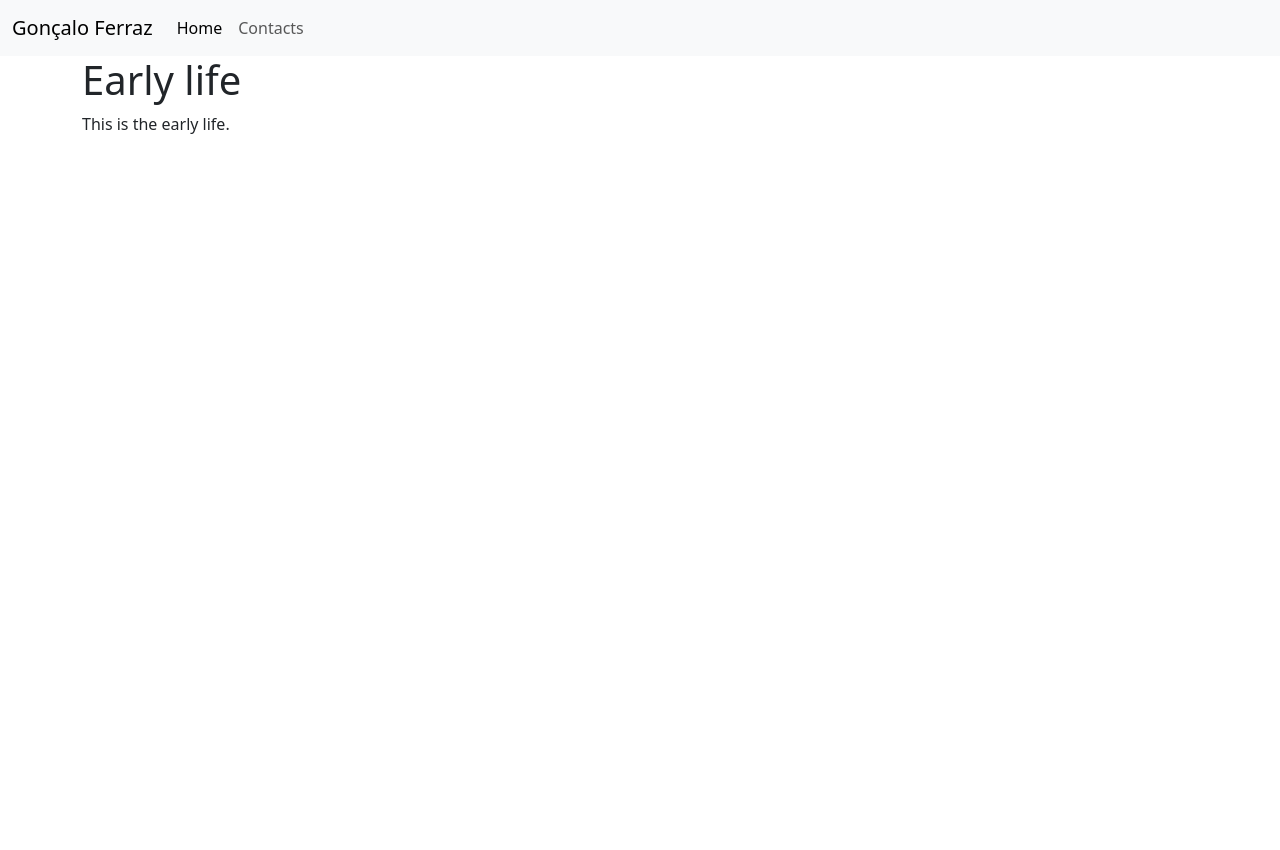
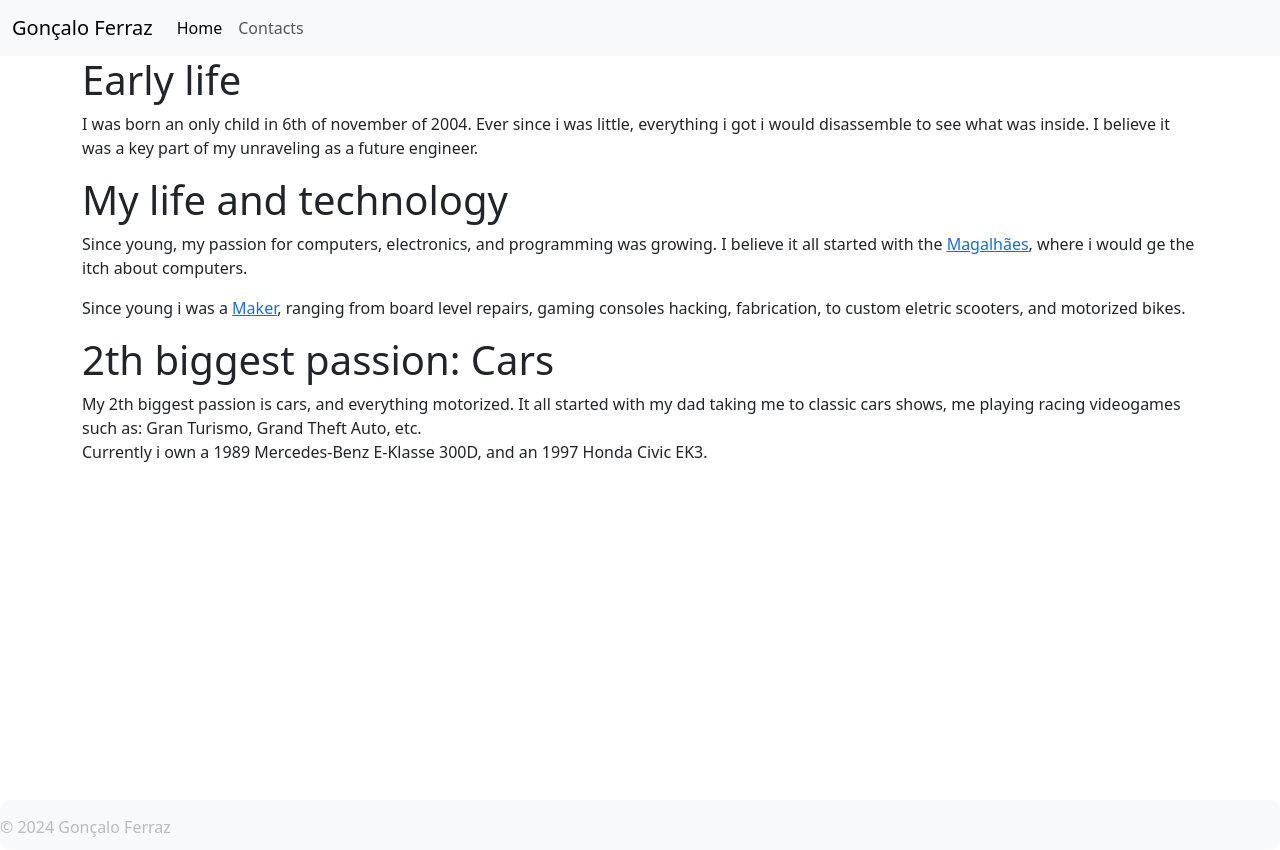
Before and after one commit to gongas123lol/goncaloferraz, a React (Create React App) app: page /early-life in a window 1280 px wide. Before the commit the page ends 800 px from the top, so only its background shows below. Built offline with nearby package versions, Linux system fonts and the light colour scheme.

Commit message:
more stuffv

```diff
--- a/src/App.css
+++ b/src/App.css
@@ -138,20 +138,6 @@
   background-color: #0056b3;
 }
 
-/* Modal styles */
-.modal {
-  display: none;
-  position: fixed;
-  z-index: 1;
-  left: 0;
-  top: 0;
-  width: 100%;
-  height: 100%;
-  overflow: auto;
-  background-color: rgb(0, 0, 0);
-  background-color: rgba(0, 0, 0, 0.4);
-  padding-top: 60px;
-}
 
 .modal-content {
   background-color: #fefefe;
@@ -196,3 +182,19 @@
     width: calc(50% - 20px);
   }
 }
+
+.footer_copyright {
+  background-color: #f8f9fa;
+  color: #bbb;
+  padding-top: 15px;
+  padding-bottom: 5px;
+  margin-bottom: -50px;
+  border-radius: 10px;
+  border: 2px #f8f9fa;
+  position: absolute;
+  left: 0;
+  bottom: 0;
+  height: 50px;
+  width: 100%;
+  overflow: hidden;
+}
--- a/src/App.js
+++ b/src/App.js
@@ -4,7 +4,9 @@ import Navbarm from './components/Navbarm';
 import Contacts from './pages/Contacts';
 import Home from "./pages/home";
 import EarlyLife from "./pages/EarlyLife";
-
+import Footer from "./components/Footer";
+import Fsisel from "./pages/Fsisel";
+import Education from "./pages/Education";
 
 function App() {
     return (
@@ -15,8 +17,11 @@ function App() {
                 <Route path="/home" element={<Home />} />
                 <Route path="/contacts" element={<Contacts />} />
                 <Route path="/early-life" element={<EarlyLife/>} />
+                <Route path="/education" element={<Education/>} />
+                <Route path="/fsisel" element={<Fsisel/>} />
                 <Route path="/" element={<Navigate to="/home" replace />} />
             </Routes>
+            <Footer/>
         </Router>
     );
 }
--- /dev/null
+++ b/src/components/Footer.js
@@ -0,0 +1,12 @@
+import React from 'react';
+import 'bootstrap/dist/css/bootstrap.min.css';
+
+function Footer(){
+    return(
+        <div className="footer_copyright">
+            <p>&copy; 2024 Gonçalo Ferraz</p>
+        </div>
+    );
+}
+
+export default Footer
--- a/src/pages/EarlyLife.js
+++ b/src/pages/EarlyLife.js
@@ -4,7 +4,16 @@ function EarlyLife() {
     return (
         <div className="container">
             <h1>Early life</h1>
-            <p>This is the early life.</p>
+            <p>I was born an only child in 6th of november of 2004. Ever since i was little, everything i got i would disassemble to see what was inside.
+                I believe it was a key part of my unraveling as a future engineer. </p>
+            <h1>My life and technology</h1>
+            <p>Since young, my passion for computers, electronics, and programming was growing. I believe it all started with the <a href="https://pt.wikipedia.org/wiki/Port%C3%A1til_Magalh%C3%A3es">Magalhães</a>
+             , where i would ge the itch about computers. </p>
+            <p>Since young i was a <a href="https://en.wikipedia.org/wiki/Maker_culture">Maker</a>, ranging from board level repairs, gaming consoles hacking, fabrication, to custom eletric scooters, and motorized bikes.</p>
+            <h1>2th biggest passion: Cars</h1>
+            <p>My 2th biggest passion is cars, and everything motorized. It all started with my dad taking me to classic cars shows, me playing racing videogames such as: Gran Turismo, Grand Theft Auto, etc.<br/>
+            Currently i own a 1989 Mercedes-Benz E-Klasse 300D, and an 1997 Honda Civic EK3.
+            </p>
         </div>
     );
 }
--- a/src/pages/Education.js
+++ b/src/pages/Education.js
@@ -0,0 +1,8 @@
+
+
+function Education(){
+    return(<p>a</p>);
+
+}
+
+export default Education;
--- /dev/null
+++ b/src/pages/Fsisel.js
@@ -0,0 +1,8 @@
+
+
+function Fsisel(){
+    return(<p>a</p>);
+
+}
+
+export default Fsisel;
--- a/src/pages/home.js
+++ b/src/pages/home.js
@@ -2,6 +2,8 @@ import '../App.css';
 import React from "react";
 import { useNavigate } from "react-router-dom";
 import earlyLife from "./EarlyLife";
+import Fsisel from "./Fsisel";
+import Education from "./Education";
 function toggleModal(cardId) {
     console.log(`Card ${cardId} clicked!`);
 }
```
Also changed, not shown: src/pages/fsisel.js (deleted).
